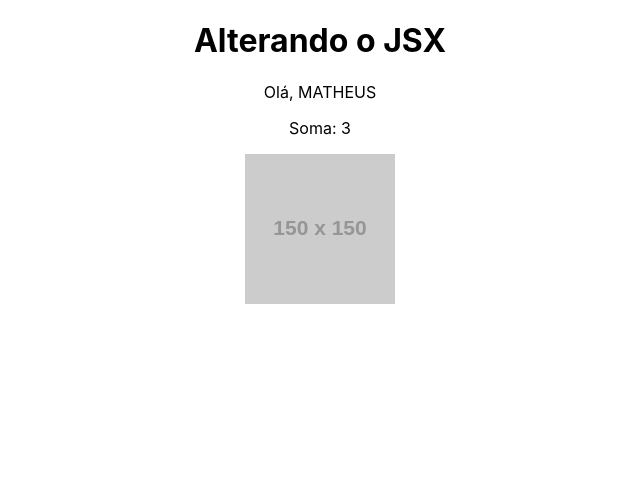
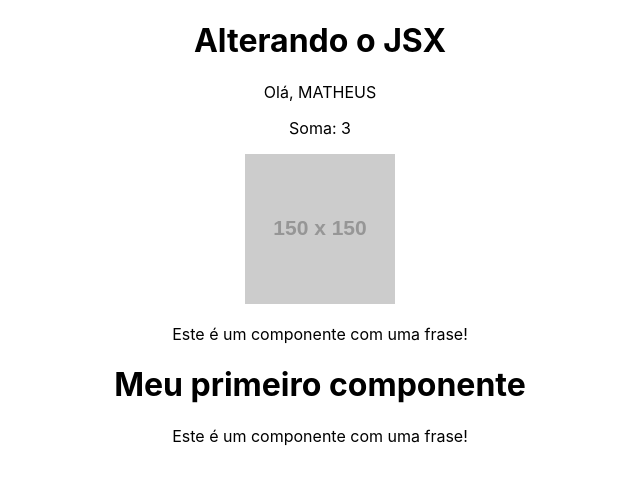
Before and after one commit to SmDum/Curso-ReactHoradeCodar, a React (Create React App) app in the folder meu-projeto/: page / in a window 1280 px wide. Shown: the top 484 px of the page, without its empty margins (320-960 px from the left). Built offline with nearby package versions, Linux system fonts and the light colour scheme.

Commit message:
Exercícios

```diff
--- a/meu-projeto/src/App.js
+++ b/meu-projeto/src/App.js
@@ -1,4 +1,5 @@
 import './App.css';
+import HelloWorld from './components/HelloWorld';
 
 function App() {
   const name = 'Matheus'
@@ -17,6 +18,7 @@
       <p>Olá, {newName}</p>
       <p>Soma: {sum(2,1)}</p>
       <img src={url} alt="Minha Imagem"/>
+      <HelloWorld />
     </div>
   );
 }
--- /dev/null
+++ b/meu-projeto/src/components/Frase.js
@@ -0,0 +1,7 @@
+function Frase() {
+    return (
+        <p>Este é um componente com uma frase!</p>
+    )
+}
+
+export default Frase;
--- /dev/null
+++ b/meu-projeto/src/components/HelloWorld.js
@@ -0,0 +1,13 @@
+import Frase from './Frase';
+
+function HelloWorld() {
+  return(
+  <div>
+    <Frase />
+    <h1>Meu primeiro componente</h1>
+    <Frase />
+  </div>
+  );
+}
+
+export default HelloWorld;
```
